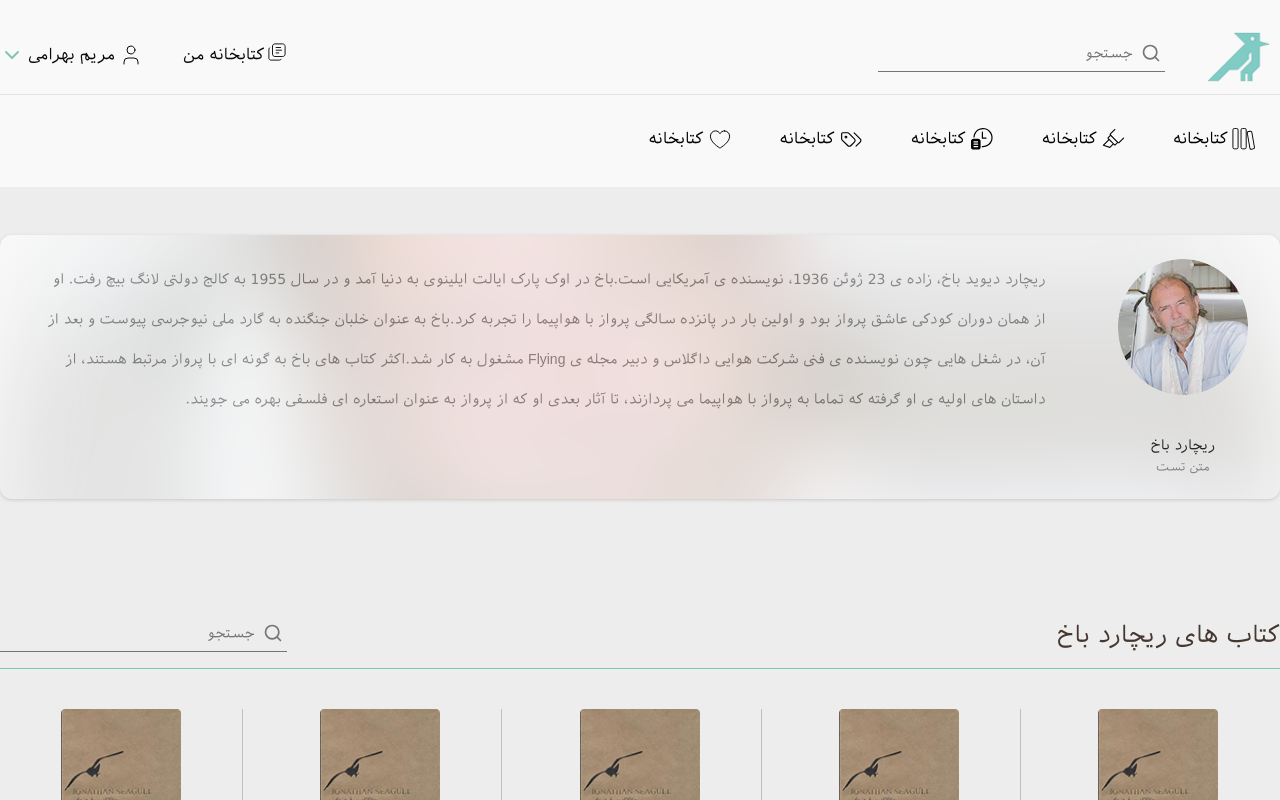
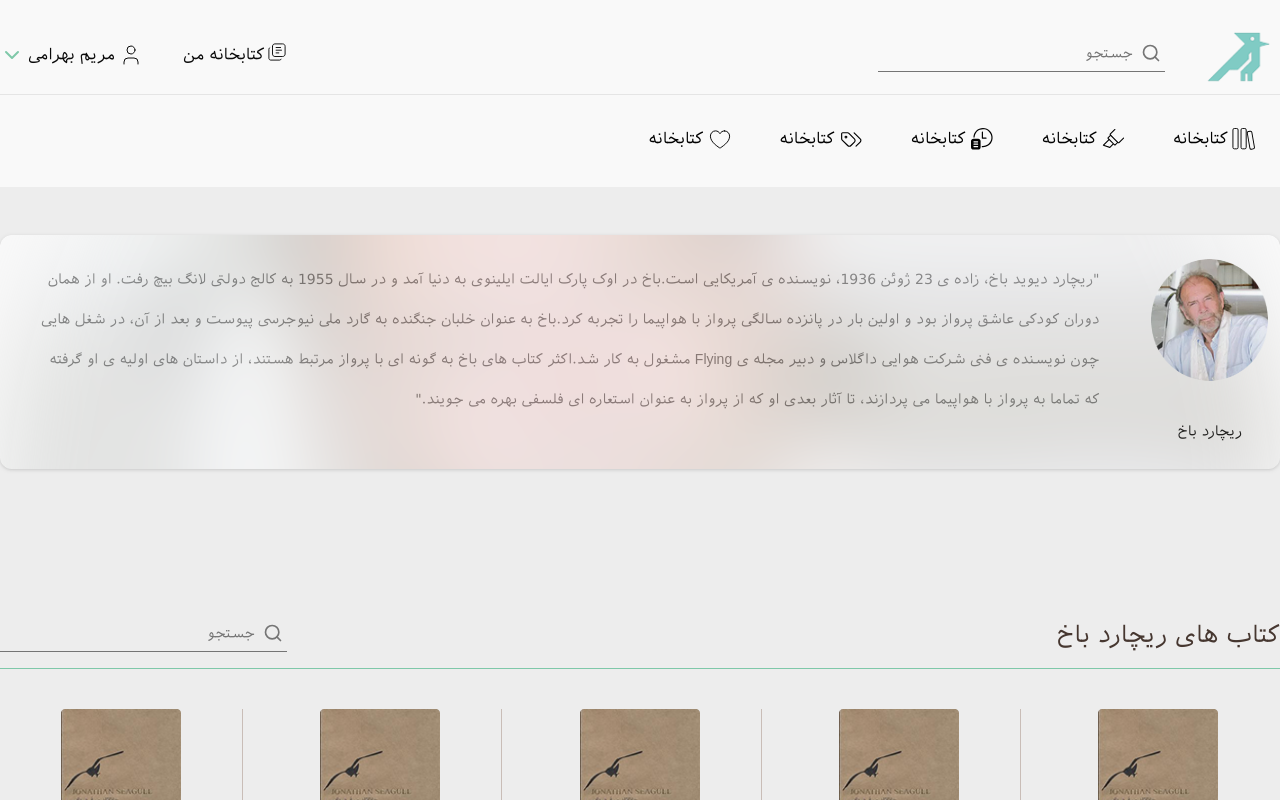
Before and after one commit to MrAghaei/kheradkhan-v2, a Next.js app: page /dashboard/author/1 in a window 1280 px wide. Shown: the top 800 px of the page. Built offline with nearby package versions, Linux system fonts and the light colour scheme.

Commit message:
[#9-IMPLEMENT] add no bio state

```diff
--- a/src/app/dashboard/author/[authorSlug]/page.tsx
+++ b/src/app/dashboard/author/[authorSlug]/page.tsx
@@ -8,7 +8,7 @@ function Page() {
   //region data
   const authorData = {
     name: "ریچارد باخ",
-    bio: "ریچارد دیوید باخ، زاده ی 23 ژوئن 1936، نویسنده ی آمریکایی است.باخ در اوک پارک ایالت ایلینوی به دنیا آمد و در سال 1955 به کالج دولتی لانگ بیچ رفت. او از همان دوران کودکی عاشق پرواز بود و اولین بار در پانزده سالگی پرواز با هواپیما را تجربه کرد.باخ به عنوان خلبان جنگنده به گارد ملی نیوجرسی پیوست و بعد از آن، در شغل هایی چون نویسنده ی فنی شرکت هوایی داگلاس و دبیر مجله ی Flying مشغول به کار شد.اکثر کتاب های باخ به گونه ای با پرواز مرتبط هستند، از داستان های اولیه ی او گرفته که تماما به پرواز با هواپیما می پردازند، تا آثار بعدی او که از پرواز به عنوان استعاره ای فلسفی بهره می جویند.",
+    bio: '"ریچارد دیوید باخ، زاده ی 23 ژوئن 1936، نویسنده ی آمریکایی است.باخ در اوک پارک ایالت ایلینوی به دنیا آمد و در سال 1955 به کالج دولتی لانگ بیچ رفت. او از همان دوران کودکی عاشق پرواز بود و اولین بار در پانزده سالگی پرواز با هواپیما را تجربه کرد.باخ به عنوان خلبان جنگنده به گارد ملی نیوجرسی پیوست و بعد از آن، در شغل هایی چون نویسنده ی فنی شرکت هوایی داگلاس و دبیر مجله ی Flying مشغول به کار شد.اکثر کتاب های باخ به گونه ای با پرواز مرتبط هستند، از داستان های اولیه ی او گرفته که تماما به پرواز با هواپیما می پردازند، تا آثار بعدی او که از پرواز به عنوان استعاره ای فلسفی بهره می جویند."',
     image: "/authorImage.png",
   };
   const bookData = [
@@ -91,7 +91,6 @@ function Page() {
         type={"author"}
         text={authorData.bio}
         image={authorData.image}
-        secondTitle={"متن تست"}
       />
       {/*Books*/}
       <div className="flex flex-col container mx-auto" dir="rtl">
--- a/src/components/main/BookCard.tsx
+++ b/src/components/main/BookCard.tsx
@@ -30,7 +30,7 @@ function BookCard({ name, author, rating, image }: BookCardDataType) {
             width={12}
             height={12}
           />
-          <p className="text-text1 text-xs">{persianRating}</p>
+          <p className="text-text1 text-xs ">{persianRating}</p>
         </p>
       </div>
     </div>
--- a/src/components/main/HeadInfoBox.tsx
+++ b/src/components/main/HeadInfoBox.tsx
@@ -25,7 +25,9 @@ function HeadInfoBox({
   return (
     <div className="h-96" dir="rtl">
       <div className="flex py-6 bg-white drop-shadow container mx-auto mt-12 rounded-xl relative overflow-hidden">
-        <div className="flex flex-col items-center gap-10 justify-between w-1/2 px-3">
+        <div
+          className={`flex flex-col items-center gap-10 justify-between ${text ? "w-1/3" : ""}  px-3`}
+        >
           <Image
             className={`${type === "author" ? "rounded-full" : ""}`}
             src={image}
@@ -38,8 +40,10 @@ function HeadInfoBox({
             <p className="text-xs text-text2">{secondTitle}</p>
           </div>
         </div>
-        <div>
-          <p className="text-sm text-text2 leading-10 px-10">{text}</p>
+        <div className="">
+          <p className="text-sm text-text2 leading-10 px-10">
+            {text || "بیوگرافی ای برای این نویسنده تعریف نشده است."}{" "}
+          </p>
           <div className="flex">
             {rightIcon}
             {buttons?.map((button) => button)}
```
